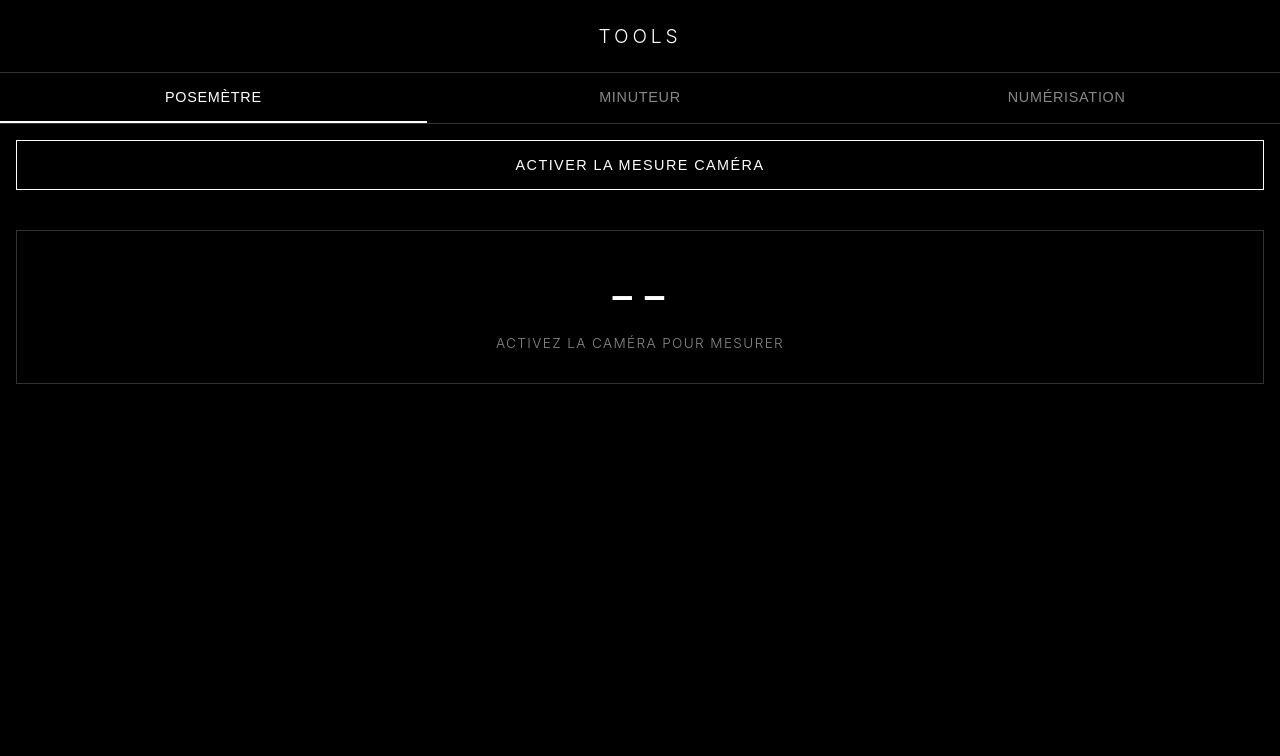
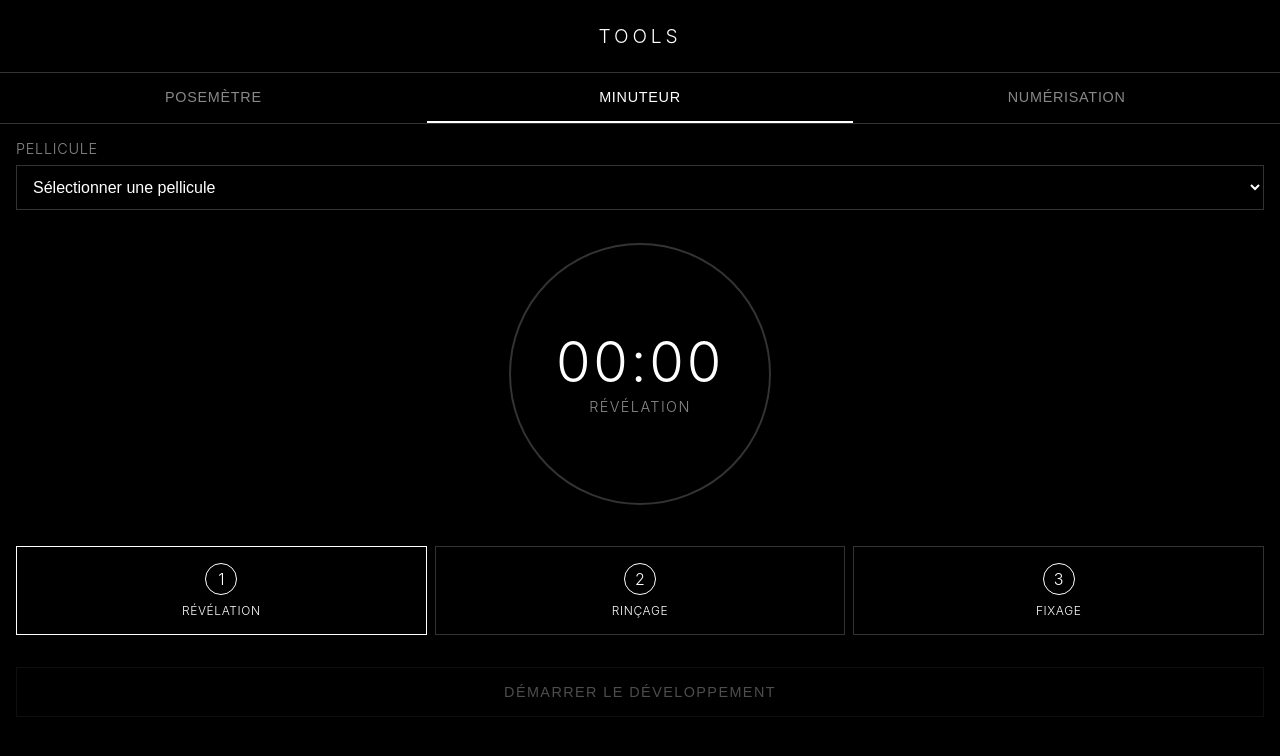
Before and after one commit to stevenbachimont/TOOLS, a SvelteKit app: page / in a window 1280 px wide. Shown: the top 756 px of the page. Built offline with nearby package versions, Linux system fonts and the light colour scheme.

Commit message:
activation auto camera

```diff
--- a/src/components/Numerisation.svelte
+++ b/src/components/Numerisation.svelte
@@ -32,6 +32,8 @@
 
 	onMount(async () => {
 		await loadCameras();
+		// Démarrer automatiquement la caméra
+		await startCamera();
 	});
 
 	onDestroy(() => {
@@ -345,20 +347,13 @@
 			{/if}
 
 			<div class="capture-controls">
-				{#if !stream}
-					<button class="start-btn" on:click={startCamera}>
-						Démarrer la caméra
-					</button>
-				{:else}
+				{#if stream}
 					<button class="capture-btn" on:click={capturePhoto} disabled={isCapturing}>
 						{#if isCapturing}
 							Capture...
 						{:else}
 							Capturer
 						{/if}
-					</button>
-					<button class="stop-btn" on:click={stopCamera}>
-						Arrêter
 					</button>
 				{/if}
 			</div>
@@ -553,9 +548,7 @@
 		justify-content: center;
 	}
 
-	.start-btn,
-	.capture-btn,
-	.stop-btn {
+	.capture-btn {
 		padding: 1rem 2rem;
 		border: 1px solid #ffffff;
 		border-radius: 0;
@@ -567,20 +560,11 @@
 		color: #ffffff;
 		text-transform: uppercase;
 		letter-spacing: 0.1em;
-	}
-
-	.start-btn {
-		width: 100%;
-	}
-
-	.capture-btn {
 		flex: 1;
 		max-width: 200px;
 	}
 
-	.start-btn:active,
-	.capture-btn:active,
-	.stop-btn:active {
+	.capture-btn:active {
 		background: #ffffff;
 		color: #000000;
 	}
--- a/src/components/Posemetre.svelte
+++ b/src/components/Posemetre.svelte
@@ -113,14 +113,10 @@
 		measuredEV = baseEV;
 	}
 
-	async function toggleCamera() {
-		if (useCamera) {
-			stopCamera();
-		} else {
+	onMount(async () => {
 		useCamera = true;
 		await startCamera();
-		}
-	}
+	});
 
 	onDestroy(() => {
 		stopCamera();
@@ -128,18 +124,6 @@
 </script>
 
 <div class="posemetre-container">
-	<div class="camera-control">
-		<button
-			class="camera-toggle-btn"
-			class:active={useCamera}
-			on:click={toggleCamera}
-		>
-			{#if useCamera}
-				Mesure en cours
-			{:else}
-				Activer la mesure caméra
-			{/if}
-		</button>
 	{#if useCamera && measuredBrightness > 0}
 		<div class="brightness-indicator">
 			<div class="brightness-label">Luminosité: {(measuredBrightness * 100).toFixed(1)}%</div>
@@ -151,7 +135,6 @@
 			</div>
 		</div>
 	{/if}
-	</div>
 
 	{#if useCamera}
 		<div class="video-preview">
@@ -182,8 +165,10 @@
 		<div class="ev-label">
 			{#if useCamera && measuredEV !== 0}
 				Mesure en temps réel
+			{:else if cameraError}
+				{cameraError}
 			{:else}
-				Activez la caméra pour mesurer
+				Initialisation...
 			{/if}
 		</div>
 	</div>
@@ -196,37 +181,8 @@
 		max-width: 100%;
 	}
 
-	.camera-control {
-		margin-bottom: 1.5rem;
-	}
-
-	.camera-toggle-btn {
-		width: 100%;
-		padding: 1rem;
-		border: 1px solid #ffffff;
-		background: transparent;
-		border-radius: 0;
-		cursor: pointer;
-		font-size: 0.9rem;
-		font-weight: 300;
-		color: #ffffff;
-		transition: all 0.2s ease;
+	.brightness-indicator {
 		margin-bottom: 1rem;
-		text-transform: uppercase;
-		letter-spacing: 0.1em;
-	}
-
-	.camera-toggle-btn.active {
-		background: #ffffff;
-		color: #000000;
-	}
-
-	.camera-toggle-btn:active {
-		opacity: 0.7;
-	}
-
-	.brightness-indicator {
-		margin-top: 0.75rem;
 	}
 
 	.brightness-label {
--- a/src/routes/+page.svelte
+++ b/src/routes/+page.svelte
@@ -1,16 +1,23 @@
 <script>
 	import { goto } from '$app/navigation';
+	import { onMount } from 'svelte';
 	import Posemetre from '../components/Posemetre.svelte';
 	import Minuteur from '../components/Minuteur.svelte';
 	import Numerisation from '../components/Numerisation.svelte';
 
-	let activeTab = 'posemetre';
+	let activeTab = 'minuteur';
+	let posemetreComponent;
+	let numerisationComponent;
 
 	const tabs = [
 		{ id: 'posemetre', label: 'Posemètre' },
 		{ id: 'minuteur', label: 'Minuteur' },
 		{ id: 'numerisation', label: 'Numérisation' }
 	];
+
+	function handleTabChange(newTab) {
+		activeTab = newTab;
+	}
 </script>
 
 <div class="app-container">
@@ -23,7 +30,7 @@
 			<button
 				class="tab-button"
 				class:active={activeTab === tab.id}
-				on:click={() => activeTab = tab.id}
+				on:click={() => handleTabChange(tab.id)}
 			>
 				{tab.label}
 			</button>
@@ -32,11 +39,11 @@
 
 	<div class="content">
 		{#if activeTab === 'posemetre'}
-			<Posemetre />
+			<Posemetre bind:this={posemetreComponent} />
 		{:else if activeTab === 'minuteur'}
 			<Minuteur />
 		{:else if activeTab === 'numerisation'}
-			<Numerisation />
+			<Numerisation bind:this={numerisationComponent} />
 		{/if}
 	</div>
 </div>
```
Lines whose indentation alone changed are shown as unchanged.
